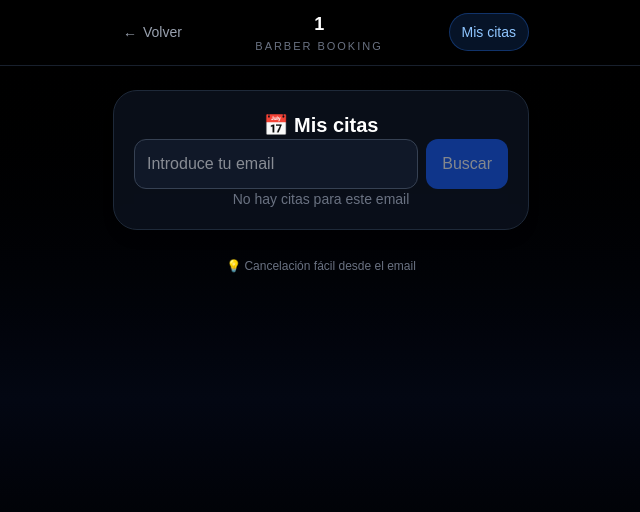
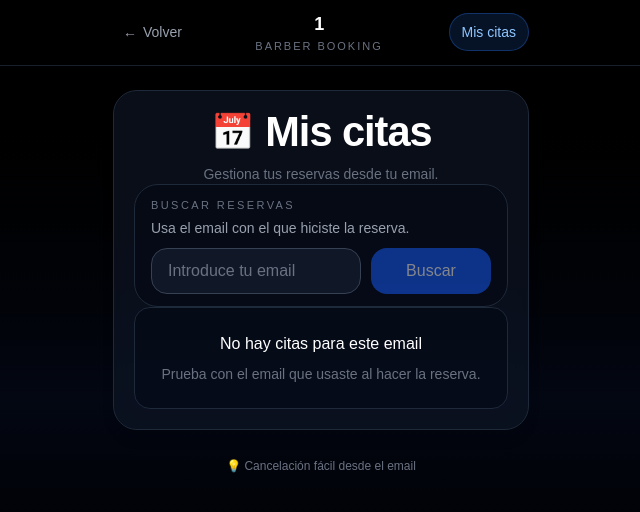
Before and after one commit to SergioAlhama11/barber-booking-saas, a Next.js app in the folder frontend/: page /barbershops/1/my-bookings in a window 1280 px wide. Shown: the top 512 px of the page, without its empty margins (319-959 px from the left). Built offline with nearby package versions, Linux system fonts and the light colour scheme; no server answers.

Commit message:
feat(bookings): improve my bookings UX and structure

```diff
--- a/frontend/src/app/barbershops/[slug]/my-bookings/page.tsx
+++ b/frontend/src/app/barbershops/[slug]/my-bookings/page.tsx
@@ -41,66 +41,96 @@ export default function MyBookingsPage() {
 
   return (
     <AppContainer>
-      {/* HEADER */}
-      <h1 className="text-xl font-bold text-center">📅 Mis citas</h1>
+      <div className="space-y-3 text-center">
+        <h1 className="flex items-center justify-center gap-3 text-[2.6rem] leading-none font-bold tracking-tight">
+          <span className="text-[2.2rem] leading-none">📅</span>
+          <span>Mis citas</span>
+        </h1>
+        <p className="text-sm text-gray-500">
+          Gestiona tus reservas desde tu email.
+        </p>
+      </div>
 
-      {/* EMAIL INPUT */}
-      <div className="flex gap-2">
+      <div className="rounded-3xl border border-gray-800 bg-gray-950/40 px-4 py-3 space-y-2.5">
+        <div className="space-y-1">
+          <p className="text-[11px] uppercase tracking-[0.22em] text-gray-500">
+            Buscar reservas
+          </p>
+          <p className="text-sm text-gray-400">
+            Usa el email con el que hiciste la reserva.
+          </p>
+        </div>
+
+        <div className="flex flex-col gap-2.5 sm:flex-row sm:items-stretch">
           <input
             type="email"
             placeholder="Introduce tu email"
             value={email}
             onChange={(e) => setEmail(e.target.value)}
-          className="flex-1 p-3 rounded-xl bg-gray-900 border border-gray-700 focus:outline-none focus:border-blue-500"
+            className="flex-1 min-w-0 px-4 py-2.5 rounded-2xl bg-gray-900 border border-gray-700 focus:outline-none focus:border-blue-500 placeholder:text-gray-500"
           />
 
           <button
             onClick={handleSearch}
             disabled={!email}
-          className="bg-blue-600 hover:bg-blue-700 px-4 rounded-xl transition disabled:opacity-50"
+            className="bg-blue-600 hover:bg-blue-700 px-5 py-2.5 rounded-2xl transition disabled:opacity-50 disabled:hover:bg-blue-600 sm:min-w-[120px]"
           >
             Buscar
           </button>
         </div>
+      </div>
 
-      {/* STATES */}
       {loading && (
-        <p className="text-gray-400 text-center text-sm">Cargando citas...</p>
+        <div className="rounded-2xl border border-gray-800 bg-gray-950/40 px-4 py-4 text-center">
+          <p className="text-gray-400 text-sm">Cargando citas...</p>
+        </div>
       )}
 
-      {error && <p className="text-red-500 text-center text-sm">{error}</p>}
+      {error && (
+        <div className="rounded-2xl border border-red-900/50 bg-red-500/10 px-4 py-4 text-center">
+          <p className="text-red-400 text-sm">{error}</p>
+        </div>
+      )}
 
-      {/* EMPTY STATE */}
       {!loading &&
         !error &&
         future.length === 0 &&
         past.length === 0 &&
         cancelled.length === 0 && (
-          <p className="text-gray-500 text-center text-sm">
+          <div className="rounded-2xl border border-gray-800 bg-gray-950/50 px-4 py-6 text-center space-y-2">
+            <p className="text-white font-medium">
               No hay citas para este email
             </p>
+            <p className="text-sm text-gray-500">
+              Prueba con el email que usaste al hacer la reserva.
+            </p>
+          </div>
         )}
 
-      {/* SECTIONS */}
+      <div className="space-y-9">
         <AppointmentSection
           title="Próximas citas"
           appointments={future}
           showCancel
           onResend={handleResend}
           onClick={goToDetail}
+          statusVariant="upcoming"
         />
 
         <AppointmentSection
           title="Histórico"
           appointments={past}
           onClick={goToDetail}
+          statusVariant="past"
         />
 
         <AppointmentSection
           title="Canceladas"
           appointments={cancelled}
           onClick={goToDetail}
+          statusVariant="cancelled"
         />
+      </div>
     </AppContainer>
   );
 }
```
Lines whose indentation alone changed are shown as unchanged.
